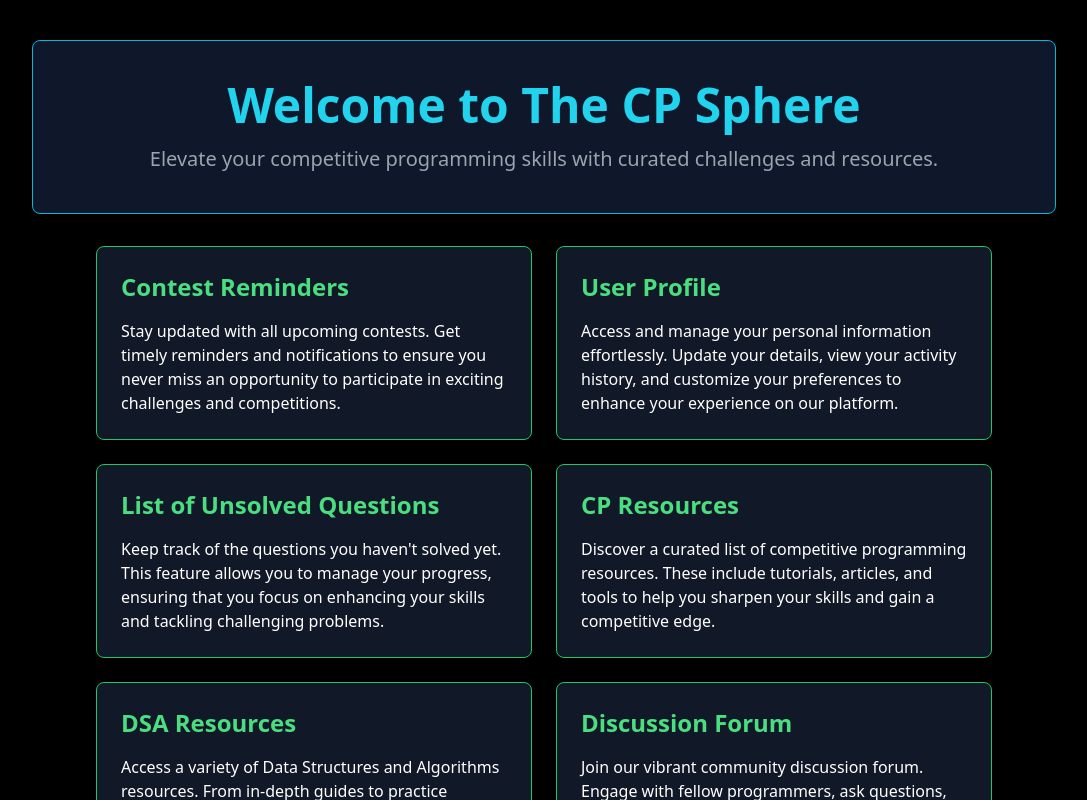
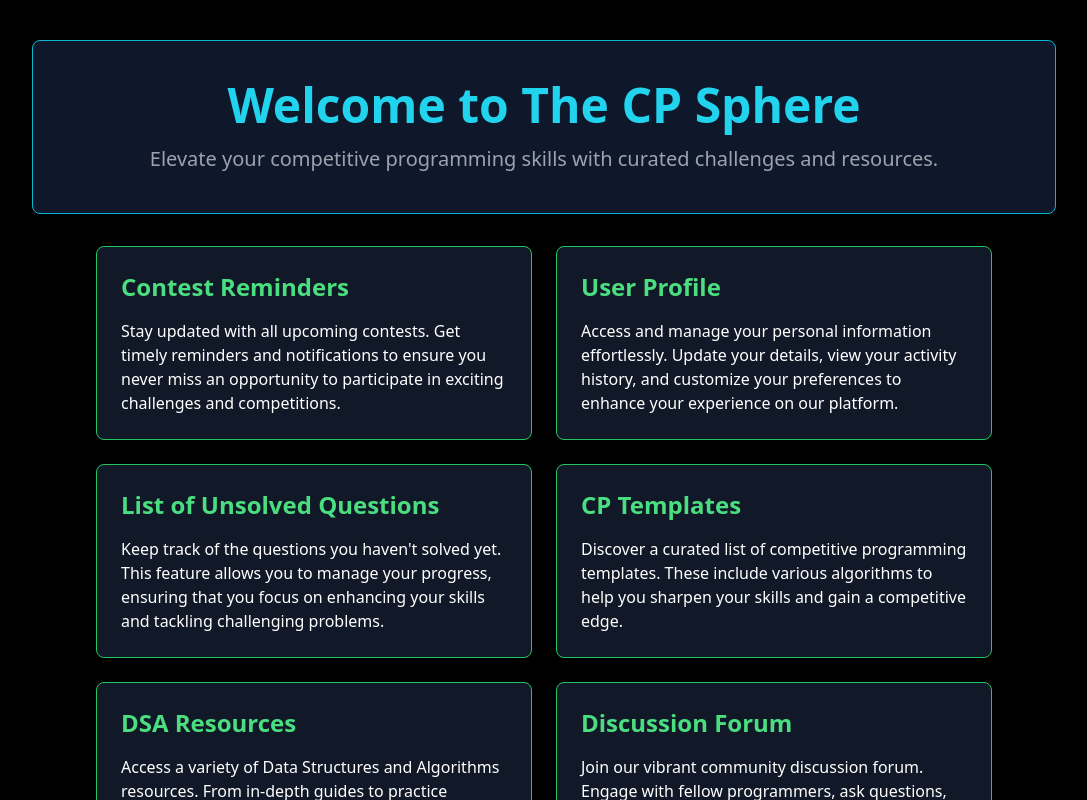
Before and after one commit to niteshsaxena03/The-CP-Sphere-Client, a React (Vite) app: page /home in a window 1280 px wide. Shown: the top 800 px of the page, without its empty margins (96-1183 px from the left). Built offline with nearby package versions, Linux system fonts and the light colour scheme; no server answers.

Commit message:
Created a custom component for rendering cards on homepage

```diff
--- /dev/null
+++ b/src/components/CardComponent.jsx
@@ -0,0 +1,19 @@
+import { useNavigate } from "react-router-dom";
+
+const CardComponent = ({ title, description, route }) => {
+  const navigate = useNavigate();
+
+  return (
+    <div
+      className="bg-gray-900 p-6 rounded-lg shadow-lg cursor-pointer transition-transform transform hover:scale-105 border border-green-500"
+      onClick={() => navigate(route)}
+    >
+      <h2 className="text-xl md:text-2xl font-semibold text-green-400 mb-4">
+        {title}
+      </h2>
+      <p className="text-white text-sm md:text-base">{description}</p>
+    </div>
+  );
+};
+
+export default CardComponent;
--- a/src/pages/ContestReminders.jsx
+++ b/src/pages/ContestReminders.jsx
@@ -150,7 +150,7 @@ const ContestReminders = () => {
             return null; // Do not render anything for past contests
           })
         ) : (
-          <p className="text-white">No contests are scheduled for today.</p>
+          <p className="text-white font-bold text-3xl">No contests are scheduled for today.</p>
         )}
       </div>
     </div>
--- a/src/pages/HomePage.jsx
+++ b/src/pages/HomePage.jsx
@@ -1,16 +1,60 @@
-import React from "react";
-import { useNavigate } from "react-router-dom";
+import CardComponent from "../components/CardComponent";
 
 const HomePage = () => {
-  const navigate = useNavigate();
-
-  const navigateTo = (path) => {
-    navigate(path);
-  };
+  const cardData = [
+    {
+      title: "Contest Reminders",
+      description:
+        "Stay updated with all upcoming contests. Get timely reminders and notifications to ensure you never miss an opportunity to participate in exciting challenges and competitions.",
+      route: "/contest-reminders",
+    },
+    {
+      title: "User Profile",
+      description:
+        "Access and manage your personal information effortlessly. Update your details, view your activity history, and customize your preferences to enhance your experience on our platform.",
+      route: "/user-profile",
+    },
+    {
+      title: "List of Unsolved Questions",
+      description:
+        "Keep track of the questions you haven't solved yet. This feature allows you to manage your progress, ensuring that you focus on enhancing your skills and tackling challenging problems.",
+      route: "/unsolved-questions",
+    },
+    {
+      title: "CP Templates",
+      description:
+        "Discover a curated list of competitive programming templates. These include various algorithms to help you sharpen your skills and gain a competitive edge.",
+      route: "/cp-resources",
+    },
+    {
+      title: "DSA Resources",
+      description:
+        "Access a variety of Data Structures and Algorithms resources. From in-depth guides to practice problems, these resources will bolster your understanding and application of DSA concepts.",
+      route: "/dsa-resources",
+    },
+    {
+      title: "Discussion Forum",
+      description:
+        "Join our vibrant community discussion forum. Engage with fellow programmers, ask questions, share knowledge, and collaborate on problems to improve your skills.",
+      route: "/discussion-forum",
+    },
+    {
+      title: "Rank List",
+      description:
+        "Check out the rank list to see where you stand among your peers. Track your progress and strive to improve your competitive programming skills with friendly competition.",
+      route: "/rank-list",
+    },
+    {
+      title: "Contact Admin",
+      description:
+        "Have questions or need assistance? Reach out to our admin team for support. We're here to help you with any issues you may encounter on your journey through competitive programming.",
+      route: "/contact-admin",
+    },
+  ];
 
   return (
     <div className="bg-black min-h-screen p-5 md:p-10 flex flex-col items-center">
-      {/* Main Welcome Card with cyan (Option 1) */}
+      {/* Main Welcome Card */}
       <div className="bg-slate-900 p-10 rounded-lg shadow-lg mb-8 w-full max-w-5xl text-center border border-cyan-500">
         <h1 className="text-4xl md:text-5xl font-bold text-cyan-400 mb-4">
           Welcome to The CP Sphere
@@ -23,125 +67,14 @@ const HomePage = () => {
 
       {/* Card Grid */}
       <div className="grid grid-cols-1 md:grid-cols-2 gap-6 w-full max-w-4xl">
-        {/* Contest Reminders Card (Option 5 with green) */}
-        <div
-          className="bg-gray-900 p-6 rounded-lg shadow-lg cursor-pointer transition-transform transform hover:scale-105 border border-green-500"
-          onClick={() => navigateTo("/contest-reminders")}
-        >
-          <h2 className="text-xl md:text-2xl font-semibold text-green-400 mb-4">
-            Contest Reminders
-          </h2>
-          <p className="text-white text-sm md:text-base">
-            Stay updated with all upcoming contests. Get timely reminders and
-            notifications to ensure you never miss an opportunity to participate
-            in exciting challenges and competitions.
-          </p>
-        </div>
-
-        {/* User Profile Card */}
-        <div
-          className="bg-gray-900 p-6 rounded-lg shadow-lg cursor-pointer transition-transform transform hover:scale-105 border border-green-500"
-          onClick={() => navigateTo("/user-profile")}
-        >
-          <h2 className="text-xl md:text-2xl font-semibold text-green-400 mb-4">
-            User Profile
-          </h2>
-          <p className="text-white text-sm md:text-base">
-            Access and manage your personal information effortlessly. Update
-            your details, view your activity history, and customize your
-            preferences to enhance your experience on our platform.
-          </p>
-        </div>
-
-        {/* List of Unsolved Questions Card */}
-        <div
-          className="bg-gray-900 p-6 rounded-lg shadow-lg cursor-pointer transition-transform transform hover:scale-105 border border-green-500"
-          onClick={() => navigateTo("/unsolved-questions")}
-        >
-          <h2 className="text-xl md:text-2xl font-semibold text-green-400 mb-4">
-            List of Unsolved Questions
-          </h2>
-          <p className="text-white text-sm md:text-base">
-            Keep track of the questions you haven't solved yet. This feature
-            allows you to manage your progress, ensuring that you focus on
-            enhancing your skills and tackling challenging problems.
-          </p>
-        </div>
-
-        {/* CP Resources Card */}
-        <div
-          className="bg-gray-900 p-6 rounded-lg shadow-lg cursor-pointer transition-transform transform hover:scale-105 border border-green-500"
-          onClick={() => navigateTo("/cp-resources")}
-        >
-          <h2 className="text-xl md:text-2xl font-semibold text-green-400 mb-4">
-            CP Resources
-          </h2>
-          <p className="text-white text-sm md:text-base">
-            Discover a curated list of competitive programming resources. These
-            include tutorials, articles, and tools to help you sharpen your
-            skills and gain a competitive edge.
-          </p>
-        </div>
-
-        {/* DSA Resources Card */}
-        <div
-          className="bg-gray-900 p-6 rounded-lg shadow-lg cursor-pointer transition-transform transform hover:scale-105 border border-green-500"
-          onClick={() => navigateTo("/dsa-resources")}
-        >
-          <h2 className="text-xl md:text-2xl font-semibold text-green-400 mb-4">
-            DSA Resources
-          </h2>
-          <p className="text-white text-sm md:text-base">
-            Access a variety of Data Structures and Algorithms resources. From
-            in-depth guides to practice problems, these resources will bolster
-            your understanding and application of DSA concepts.
-          </p>
-        </div>
-
-        {/* Discussion Forum Card */}
-        <div
-          className="bg-gray-900 p-6 rounded-lg shadow-lg cursor-pointer transition-transform transform hover:scale-105 border border-green-500"
-          onClick={() => navigateTo("/discussion-forum")}
-        >
-          <h2 className="text-xl md:text-2xl font-semibold text-green-400 mb-4">
-            Discussion Forum
-          </h2>
-          <p className="text-white text-sm md:text-base">
-            Join our vibrant community discussion forum. Engage with fellow
-            programmers, ask questions, share knowledge, and collaborate on
-            problems to improve your skills.
-          </p>
-        </div>
-
-        {/* Rank List Card */}
-        <div
-          className="bg-gray-900 p-6 rounded-lg shadow-lg cursor-pointer transition-transform transform hover:scale-105 border border-green-500"
-          onClick={() => navigateTo("/rank-list")}
-        >
-          <h2 className="text-xl md:text-2xl font-semibold text-green-400 mb-4">
-            Rank List
-          </h2>
-          <p className="text-white text-sm md:text-base">
-            Check out the rank list to see where you stand among your peers.
-            Track your progress and strive to improve your competitive
-            programming skills with friendly competition.
-          </p>
-        </div>
-
-        {/* Contact Admin Card */}
-        <div
-          className="bg-gray-900 p-6 rounded-lg shadow-lg cursor-pointer transition-transform transform hover:scale-105 border border-green-500"
-          onClick={() => navigateTo("/contact-admin")}
-        >
-          <h2 className="text-xl md:text-2xl font-semibold text-green-400 mb-4">
-            Contact Admin
-          </h2>
-          <p className="text-white text-sm md:text-base">
-            Have questions or need assistance? Reach out to our admin team for
-            support. We're here to help you with any issues you may encounter on
-            your journey through competitive programming.
-          </p>
-        </div>
+        {cardData.map((card, index) => (
+          <CardComponent
+            key={index}
+            title={card.title}
+            description={card.description}
+            route={card.route}
+          />
+        ))}
       </div>
     </div>
   );
```
